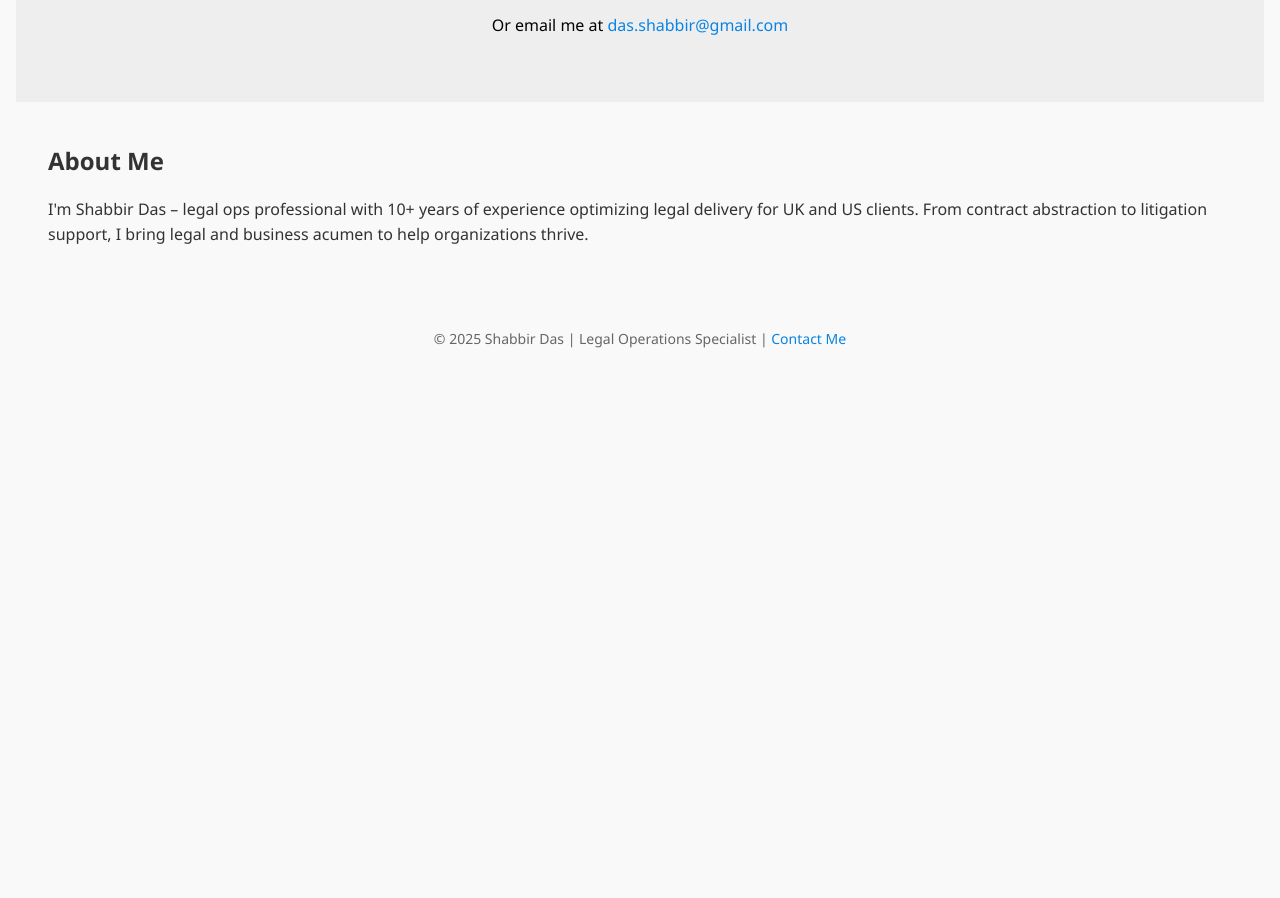
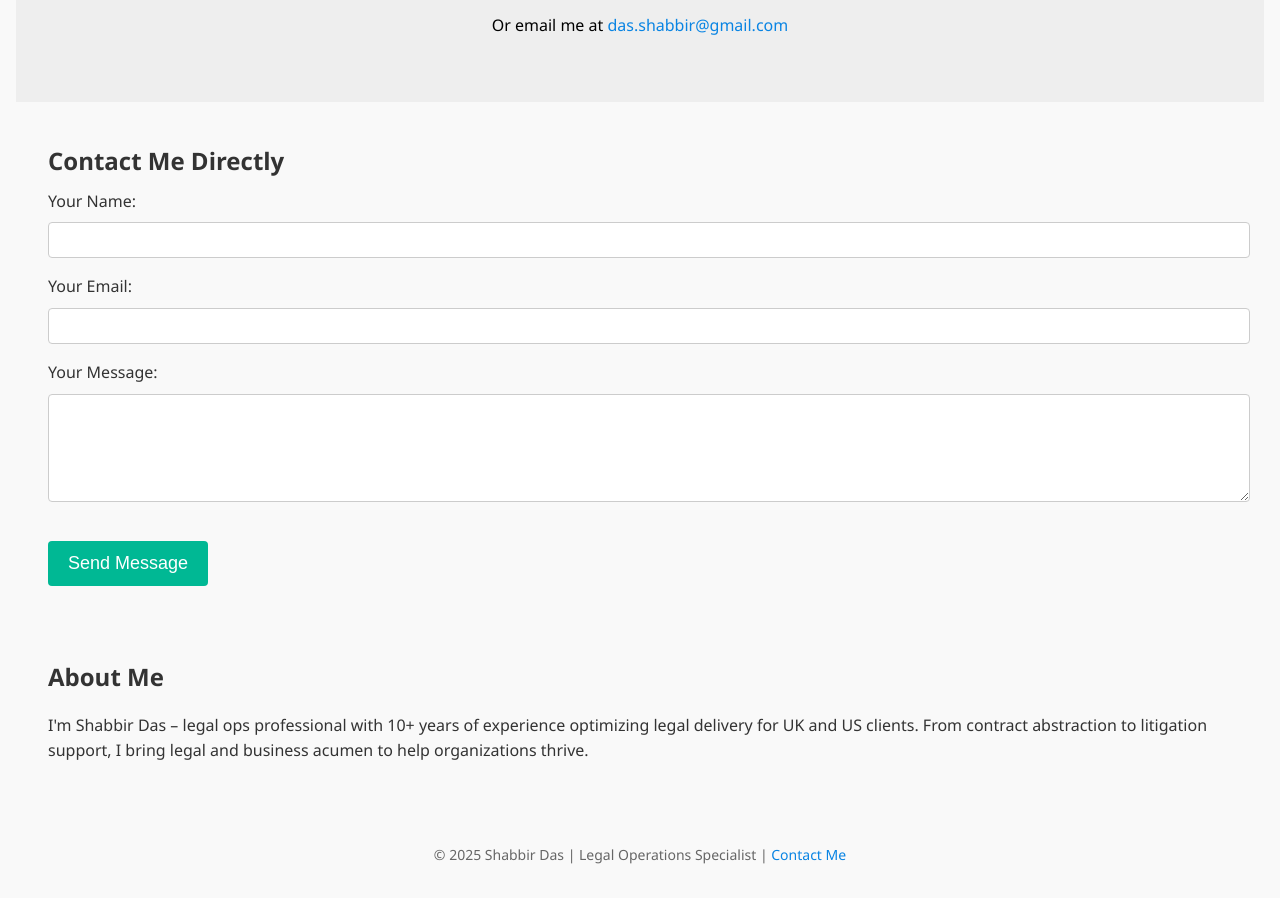
Before and after one commit to CLMLegal/CLM, a plain HTML site: page index.html in a window 1280 px wide. Shown: the part 1523-2421 px from the top of the page. Before the commit the page ends 1905 px from the top, so only its background shows below. Drawn offline with Linux system fonts and the light colour scheme.

Commit message:
Add files via upload
Initial uploaded

```diff
--- a/index.html
+++ b/index.html
@@ -12,7 +12,6 @@
       --bg-light: #f9f9f9;
       --text-dark: #333;
     }
-
     body {
       font-family: 'Segoe UI', Tahoma, Geneva, Verdana, sans-serif;
       margin: 0;
@@ -20,24 +19,20 @@
       color: var(--text-dark);
       line-height: 1.6;
     }
-
     header, section, footer {
       padding: 1.5rem;
       margin: auto;
       max-width: 1200px;
     }
-
     .hero {
       background: var(--primary);
       color: white;
       text-align: center;
       padding: 3rem 1.5rem;
     }
-
     h1, h2 {
       margin: 0.5rem 0;
     }
-
     .cta-btn {
       display: inline-block;
       background: var(--accent);
@@ -50,37 +45,38 @@
       border-radius: 4px;
       text-decoration: none;
     }
-
     .cta-secondary {
       background: var(--secondary);
     }
-
     ul, ol {
       padding-left: 1.2rem;
     }
-
     footer {
       text-align: center;
       font-size: 0.875rem;
       color: #666;
       padding: 2rem 1rem;
     }
-
-    /* Responsive layout */
+    form input, form textarea {
+      width: 100%;
+      padding: 0.5rem;
+      margin-top: 0.5rem;
+      margin-bottom: 1rem;
+      border: 1px solid #ccc;
+      border-radius: 4px;
+      font-size: 1rem;
+    }
     @media (min-width: 768px) {
       header, section, footer {
         padding: 2rem 3rem;
       }
-
       .hero h1 {
         font-size: 2.5rem;
       }
-
       .cta-btn {
         font-size: 1.125rem;
       }
     }
-
     a {
       color: var(--secondary);
       text-decoration: none;
@@ -92,7 +88,7 @@
 <header class="hero">
   <h1>Streamline Your Legal Operations & Drive Efficiency</h1>
   <p>Expert Legal Support for UK & US Businesses | 10+ Years of Proven Experience</p>
-    <a href="mailto:das.shabbir@gmail.com" class="cta-btn">Schedule a Free Consultation</a>
+  <a href="mailto:das.shabbir@gmail.com?subject=Schedule%20a%20Consultation" class="cta-btn">Schedule a Free Consultation</a>
 </header>
 
 <section>
@@ -139,8 +135,21 @@
 <section class="hero" style="background: #eee; color: #000;">
   <h2>Ready to Transform Your Legal Operations?</h2>
   <p>Book a complimentary consultation and let's identify how I can support your success.</p>
-    <a href="mailto:das.shabbir@gmail.com" class="cta-btn cta-secondary">Schedule Now</a>
+  <a href="mailto:das.shabbir@gmail.com?subject=Schedule%20a%20Consultation" class="cta-btn cta-secondary">Schedule Now</a>
   <p style="margin-top: 1rem;">Or email me at <a href="mailto:das.shabbir@gmail.com">das.shabbir@gmail.com</a></p>
+</section>
+
+<section>
+  <h2>Contact Me Directly</h2>
+  <form action="https://formspree.io/f/moqgrnlo" method="POST">
+    <label for="name">Your Name:</label>
+    <input type="text" name="name" required>
+    <label for="email">Your Email:</label>
+    <input type="email" name="email" required>
+    <label for="message">Your Message:</label>
+    <textarea name="message" rows="5" required></textarea>
+    <button type="submit" class="cta-btn">Send Message</button>
+  </form>
 </section>
 
 <section>
```
Lines whose indentation alone changed are shown as unchanged.
